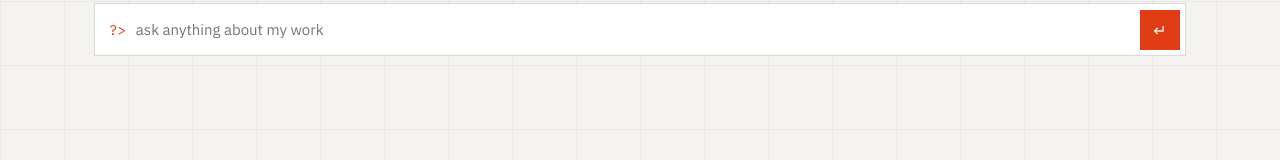
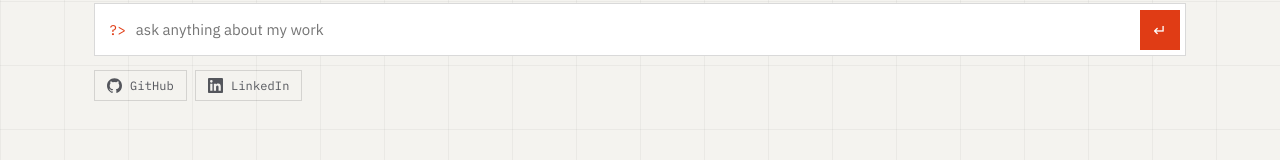
Before and after one commit to apoorva-01/personal-website, a website: page index.html in a window 1280 px wide. Shown: the part 639-799 px from the top of the page. Drawn offline with Linux system fonts and the light colour scheme.

Commit message:
Add GitHub and LinkedIn chips under the chat input

```diff
--- a/index.html
+++ b/index.html
@@ -236,6 +236,18 @@
           <span style="font-family:'IBM Plex Mono',monospace;color:var(--accent);font-size:14px;flex-shrink:0">?&gt;</span>
           <input id="av-input" onkeydown="App.onKey(event)" placeholder="ask anything about my work" style="flex:1;min-width:0;background:transparent;border:none;outline:none;color:var(--text);font-family:inherit;font-size:15px;padding:11px 0" />
           <button onclick="App.onSend()" aria-label="Send" style="flex-shrink:0;display:grid;place-items:center;width:40px;height:40px;border:none;border-radius:0;background:var(--accent);color:#fff;cursor:pointer;font-family:'IBM Plex Mono',monospace;font-size:16px;transition:opacity .18s" data-hover="opacity:.85">↵</button>
+        </div>
+
+        <!-- SOCIAL CHIPS -->
+        <div style="display:flex;flex-wrap:wrap;gap:8px;margin-top:14px">
+          <a href="https://github.com/apoorva-01" target="_blank" rel="noopener" aria-label="GitHub" style="display:inline-flex;align-items:center;gap:8px;font-family:'IBM Plex Mono',monospace;font-size:12px;letter-spacing:.01em;color:var(--text-3);text-decoration:none;padding:7px 12px;border:1px solid var(--w10);background:transparent;transition:border-color .18s,color .18s" data-hover="border-color:var(--accent);color:var(--heading)">
+            <svg width="15" height="15" viewBox="0 0 24 24" fill="currentColor" style="flex-shrink:0"><path d="M12 .5C5.37.5 0 5.87 0 12.5c0 5.3 3.44 9.8 8.21 11.39.6.11.82-.26.82-.58 0-.29-.01-1.04-.02-2.05-3.34.73-4.04-1.61-4.04-1.61-.55-1.39-1.33-1.76-1.33-1.76-1.09-.75.08-.73.08-.73 1.2.09 1.84 1.24 1.84 1.24 1.07 1.83 2.8 1.3 3.49.99.11-.78.42-1.3.76-1.6-2.67-.3-5.47-1.34-5.47-5.96 0-1.32.47-2.39 1.24-3.23-.12-.31-.54-1.53.12-3.18 0 0 1.01-.32 3.3 1.23a11.5 11.5 0 0 1 6 0c2.29-1.55 3.3-1.23 3.3-1.23.66 1.65.24 2.87.12 3.18.77.84 1.24 1.91 1.24 3.23 0 4.63-2.81 5.65-5.49 5.95.43.37.81 1.1.81 2.22 0 1.6-.01 2.9-.01 3.29 0 .32.22.7.83.58A12.01 12.01 0 0 0 24 12.5C24 5.87 18.63.5 12 .5Z"/></svg>
+            GitHub
+          </a>
+          <a href="https://www.linkedin.com/in/apoorva0510/" target="_blank" rel="noopener" aria-label="LinkedIn" style="display:inline-flex;align-items:center;gap:8px;font-family:'IBM Plex Mono',monospace;font-size:12px;letter-spacing:.01em;color:var(--text-3);text-decoration:none;padding:7px 12px;border:1px solid var(--w10);background:transparent;transition:border-color .18s,color .18s" data-hover="border-color:var(--accent);color:var(--heading)">
+            <svg width="15" height="15" viewBox="0 0 24 24" fill="currentColor" style="flex-shrink:0"><path d="M20.45 20.45h-3.56v-5.57c0-1.33-.02-3.04-1.85-3.04-1.85 0-2.14 1.45-2.14 2.94v5.67H9.35V9h3.42v1.56h.05c.48-.9 1.64-1.85 3.37-1.85 3.6 0 4.27 2.37 4.27 5.46v6.28ZM5.34 7.43a2.07 2.07 0 1 1 0-4.14 2.07 2.07 0 0 1 0 4.14ZM7.12 20.45H3.56V9h3.56v11.45ZM22.22 0H1.77C.79 0 0 .77 0 1.72v20.56C0 23.23.79 24 1.77 24h20.45c.98 0 1.78-.77 1.78-1.72V1.72C24 .77 23.2 0 22.22 0Z"/></svg>
+            LinkedIn
+          </a>
         </div>
       </div>
     </section>
```
